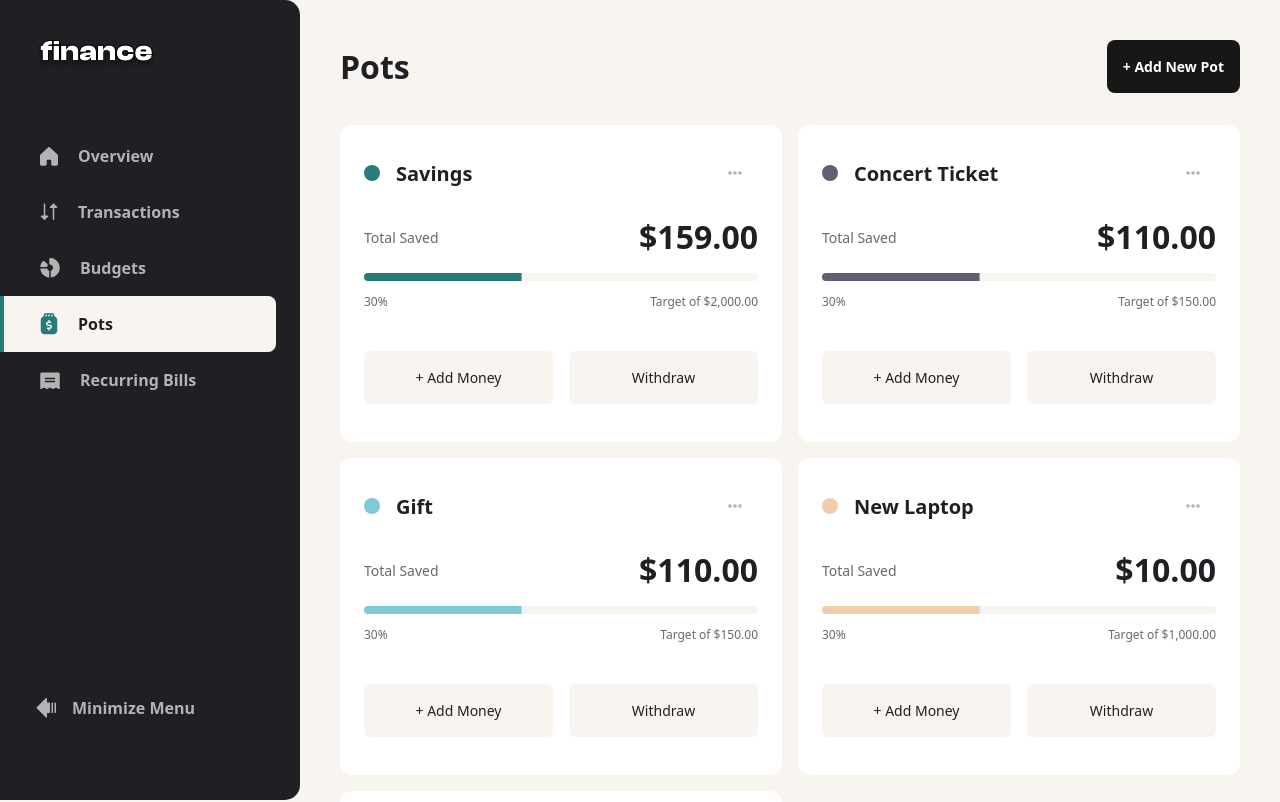
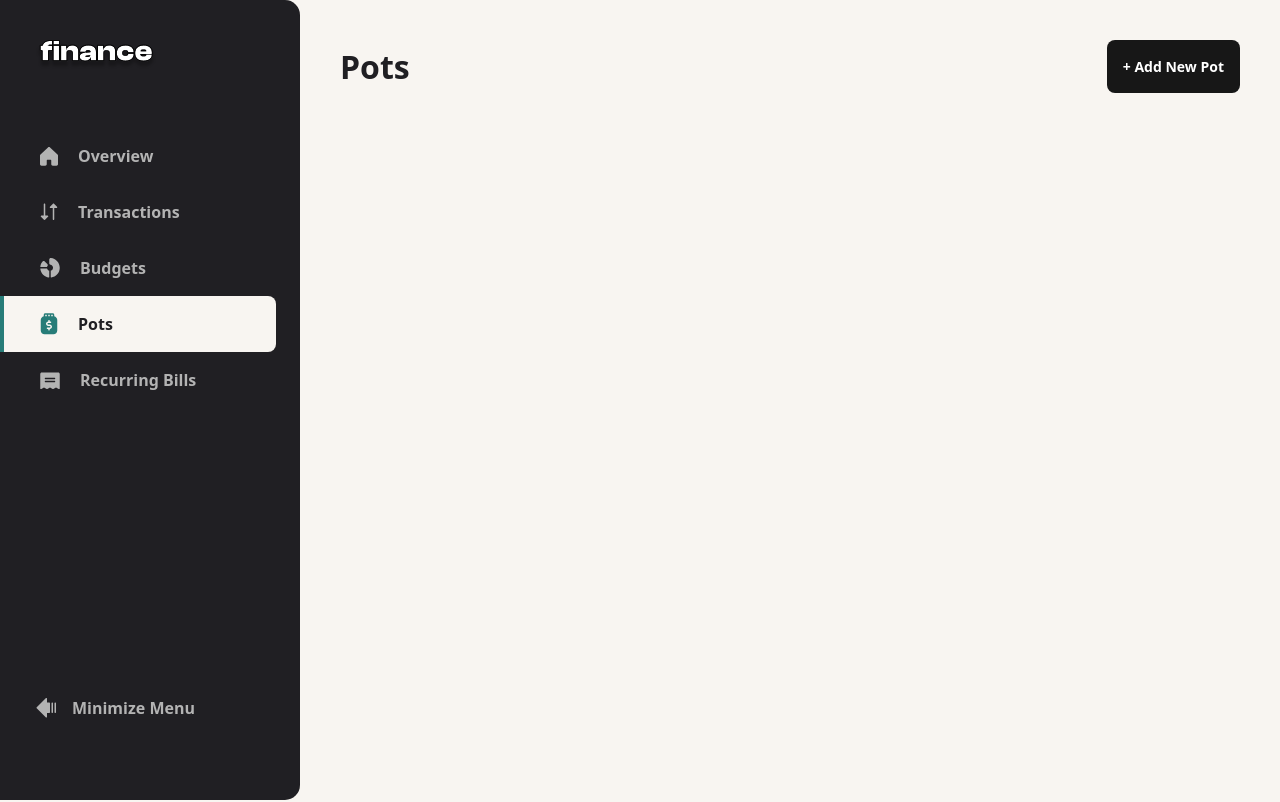
Before and after one commit to habibwritescode/penny-wise, a Next.js app: page /pots in a window 1280 px wide. Shown: the top 802 px of the page. Built offline with nearby package versions, Linux system fonts and the light colour scheme.

Commit message:
feat: implement CRUD for pots and plug to zustand

```diff
--- a/src/lib/store/slices/pot.ts
+++ b/src/lib/store/slices/pot.ts
@@ -7,44 +7,15 @@ type State = {
 };
 
 type Action = {
-  //   createPot: (pot: IPot) => void;
+  createPot: (pot: IPot) => void;
+  deletePot: (name: string) => void;
+  updatePotTotal: (total: number, name: string) => void;
 };
 
 export type IPotSlice = State & Action;
 
 export const initialState = {
-  pots: [
-    {
-      name: "Savings",
-      target: 2000.0,
-      total: 159.0,
-      theme: "#277C78",
-    },
-    {
-      name: "Concert Ticket",
-      target: 150.0,
-      total: 110.0,
-      theme: "#626070",
-    },
-    {
-      name: "Gift",
-      target: 150.0,
-      total: 110.0,
-      theme: "#82C9D7",
-    },
-    {
-      name: "New Laptop",
-      target: 1000.0,
-      total: 10.0,
-      theme: "#F2CDAC",
-    },
-    {
-      name: "Holiday",
-      target: 1440.0,
-      total: 531.0,
-      theme: "#826CB0",
-    },
-  ],
+  pots: [],
 };
 
 const createPotSlice: StateCreator<BoundStoreT, [], [], IPotSlice> = (
@@ -52,7 +23,50 @@ const createPotSlice: StateCreator<BoundStoreT, [], [], IPotSlice> = (
   //   get
 ) => ({
   ...initialState,
-  // createPot: (item) => set(() => ({ ...item })),
+  createPot: (values) =>
+    set((state: State) => {
+      const oldItems = state.pots;
+      const existingItem = oldItems.find((pot) => pot.name === values.name);
+
+      if (existingItem) {
+        const newItems = oldItems.map((item) => {
+          if (item.name !== values.name) return item;
+
+          return {
+            ...values,
+          };
+        });
+
+        return { pots: newItems };
+      } else {
+        return {
+          pots: [...oldItems, values],
+        };
+      }
+    }),
+
+  deletePot: (name) =>
+    set((state: State) => {
+      const oldItems = state.pots;
+      const newItems = oldItems.filter((pot) => pot.name !== name);
+
+      return { pots: newItems };
+    }),
+  updatePotTotal: (total, name) =>
+    set((state: State) => {
+      const oldItems = state.pots;
+
+      const newItems = oldItems.map((item) => {
+        if (item.name !== name) return item;
+
+        return {
+          ...item,
+          total,
+        };
+      });
+
+      return { pots: newItems };
+    }),
 });
 
 export default createPotSlice;
--- a/src/modules/pots/components/create-pot.tsx
+++ b/src/modules/pots/components/create-pot.tsx
@@ -8,6 +8,9 @@ import FormInput from "@/components/form-input";
 import FormSelect from "@/components/form-select";
 import { Button } from "@/components/ui/button";
 import THEME_OPTIONS from "@/utils/theme-options";
+import useBoundStore from "@/lib/store/store";
+import { useEffect, useMemo } from "react";
+import { IPot } from "@/utils/types";
 
 const formSchema = z.object({
   name: z.string().min(1, { message: "Required" }),
@@ -18,29 +21,54 @@ const formSchema = z.object({
 type Props = {
   isOpen: boolean;
   onClose: () => void;
+  isEdit?: boolean;
+  pot?: IPot;
 };
 
-const CreatePot = ({ isOpen, onClose }: Props) => {
+const CreatePot = ({ isOpen, onClose, isEdit, pot }: Props) => {
+  const createPot = useBoundStore((store) => store.createPot);
+
+  const defaultValues = useMemo(() => {
+    return {
+      name: pot?.name || "",
+      target: pot?.target ? String(pot?.target) : "",
+      theme: pot?.theme || "",
+    };
+  }, [pot]);
+
   const form = useForm<z.infer<typeof formSchema>>({
     resolver: zodResolver(formSchema),
-    defaultValues: {
-      name: "",
-      target: "",
-      theme: "",
-    },
+    defaultValues,
   });
 
-  const onSubmit = (values: z.infer<typeof formSchema>) => {
-    console.log("values", values);
+  const { reset } = form;
+
+  const handleClose = () => {
+    reset();
     onClose();
   };
 
+  const onSubmit = (values: z.infer<typeof formSchema>) => {
+    createPot({
+      name: values.name,
+      target: Number(values.target),
+      total: pot?.total || 0,
+      theme: values.theme,
+    });
+
+    handleClose();
+  };
+
+  useEffect(() => {
+    reset(defaultValues);
+  }, [reset, defaultValues]);
+
   return (
     <Modal
-      title="Add New Pot"
-      description="Create a pot to set savings targets. These can help keep you on track as you save for special purchases."
+      title={isEdit ? "Edit Pot" : "Add New Pot"}
+      description={`${isEdit ? "Update" : "Create"} a pot to set savings targets. These can help keep you on track as you save for special purchases.`}
       isOpen={isOpen}
-      onClose={onClose}
+      onClose={handleClose}
     >
       <Form {...form}>
         <form onSubmit={form.handleSubmit(onSubmit)} className="space-y-4">
@@ -49,12 +77,14 @@ const CreatePot = ({ isOpen, onClose }: Props) => {
             label="Pot Name"
             placeholder="e.g. Rainy Days"
             control={form.control}
+            disabled={isEdit}
           />
           <FormInput
             name="target"
             label="Target"
             placeholder="e.g. 2000"
             control={form.control}
+            inputType="number"
           />
           <FormSelect
             name="theme"
@@ -65,7 +95,7 @@ const CreatePot = ({ isOpen, onClose }: Props) => {
           />
 
           <Button className="w-full" size="xl" type="submit">
-            Add Pot
+            {isEdit ? "Save Changes" : "Add Pot"}
           </Button>
         </form>
       </Form>
--- a/src/modules/pots/components/delete-pot.tsx
+++ b/src/modules/pots/components/delete-pot.tsx
@@ -2,6 +2,7 @@ import Modal from "@/components/modal";
 import { Button } from "@/components/ui/button";
 import Typography from "@/components/typography";
 import { IPot } from "@/utils/types";
+import useBoundStore from "@/lib/store/store";
 
 type Props = {
   isOpen: boolean;
@@ -10,7 +11,10 @@ type Props = {
 };
 
 const DeletePot = ({ isOpen, onClose, pot }: Props) => {
+  const deletePot = useBoundStore((store) => store.deletePot);
+
   const onSubmit = () => {
+    deletePot(pot.name);
     onClose();
   };
 
--- a/src/modules/pots/components/pots-item.tsx
+++ b/src/modules/pots/components/pots-item.tsx
@@ -8,7 +8,9 @@ import ActionDropdown from "@/components/action-dropdown";
 import DeletePot from "./delete-pot";
 import { Progress } from "@/components/ui/progress";
 import { Button } from "@/components/ui/button";
-import WithdrawPot from "./withdraw-pot";
+import { calculatePercent } from "@/utils/math";
+import AddOrWitdrawPot from "./add-or-withdraw";
+import CreatePot from "./create-pot";
 
 type Props = {
   pot: IPot;
@@ -17,11 +19,9 @@ type Props = {
 type ModalType = "delete" | "edit" | "withdraw" | "add" | null;
 
 const PotsItem = ({ pot }: Props) => {
-  // const totalSpent = useMemo(() => {
-  //   return items.reduce((acc, curr) => acc + curr.amount, 0);
-  // }, [items]);
+  const [openModal, setOpenModal] = useState<ModalType>(null);
 
-  const [openModal, setOpenModal] = useState<ModalType>(null);
+  const progressPercent = calculatePercent(pot.total, pot.target);
 
   const handleCloseModal = () => {
     setOpenModal(null);
@@ -44,7 +44,7 @@ const PotsItem = ({ pot }: Props) => {
             items={[
               {
                 name: "Edit Pot",
-                onSelect: () => null,
+                onSelect: () => setOpenModal("edit"),
               },
               {
                 name: "Delete Pot",
@@ -60,19 +60,19 @@ const PotsItem = ({ pot }: Props) => {
             Total Saved
           </Typography>
           <Typography tag="p" variant="preset-1">
-            {currencyFormatter.format(pot.total)}
+            {currencyFormatter.format(pot.total || 0)}
           </Typography>
         </div>
 
         <Progress
-          value={40}
+          value={progressPercent}
           color={pot.theme}
           className="h-2 rounded-[4px] bg-beige-100"
         />
 
         <div className="flex justify-between items-center mt-3 mb-10">
           <Typography tag="p" variant="preset-5" className="text-grey-500">
-            30%
+            {progressPercent.toFixed(2)}%
           </Typography>
           <Typography tag="p" variant="preset-5" className="text-grey-500">
             Target of {currencyFormatter.format(pot.target)}
@@ -106,9 +106,17 @@ const PotsItem = ({ pot }: Props) => {
         onClose={handleCloseModal}
       />
 
-      <WithdrawPot
+      <AddOrWitdrawPot
         pot={pot}
-        isOpen={openModal === "withdraw"}
+        isOpen={openModal === "withdraw" || openModal === "add"}
+        onClose={handleCloseModal}
+        isAdd={openModal === "add"}
+      />
+
+      <CreatePot
+        isEdit
+        pot={pot}
+        isOpen={openModal === "edit"}
         onClose={handleCloseModal}
       />
     </>
--- a/src/modules/pots/pots-page.tsx
+++ b/src/modules/pots/pots-page.tsx
@@ -1,11 +1,13 @@
 import Typography from "@/components/typography";
 import { Button } from "@/components/ui/button";
-import data from "@/utils/data.json";
 import { useState } from "react";
 import PotsItem from "./components/pots-item";
 import CreatePot from "./components/create-pot";
+import useBoundStore from "@/lib/store/store";
 
 const PotsPage = () => {
+  const pots = useBoundStore((store) => store.pots);
+
   const [openModal, setOpenModal] = useState<"add-pot" | null>(null);
 
   const handleCloseModal = () => setOpenModal(null);
@@ -32,7 +34,7 @@ const PotsPage = () => {
         </div>
 
         <section className="grid grid-cols-2 gap-4">
-          {data.pots.map((pot) => (
+          {pots.map((pot) => (
             <PotsItem key={pot.name} pot={pot} />
           ))}
         </section>
--- /dev/null
+++ b/src/utils/math.ts
@@ -0,0 +1,6 @@
+export const calculatePercent = (part: number, total: number) => {
+  if (!total) return 0;
+
+  const percentage = (part / total) * 100;
+  return percentage >= 100 ? 100 : percentage;
+};
```
Also changed, not shown: src/modules/pots/components/add-or-withdraw.tsx (renamed from src/modules/pots/components/withdraw-pot.tsx, +41 -15 lines).
